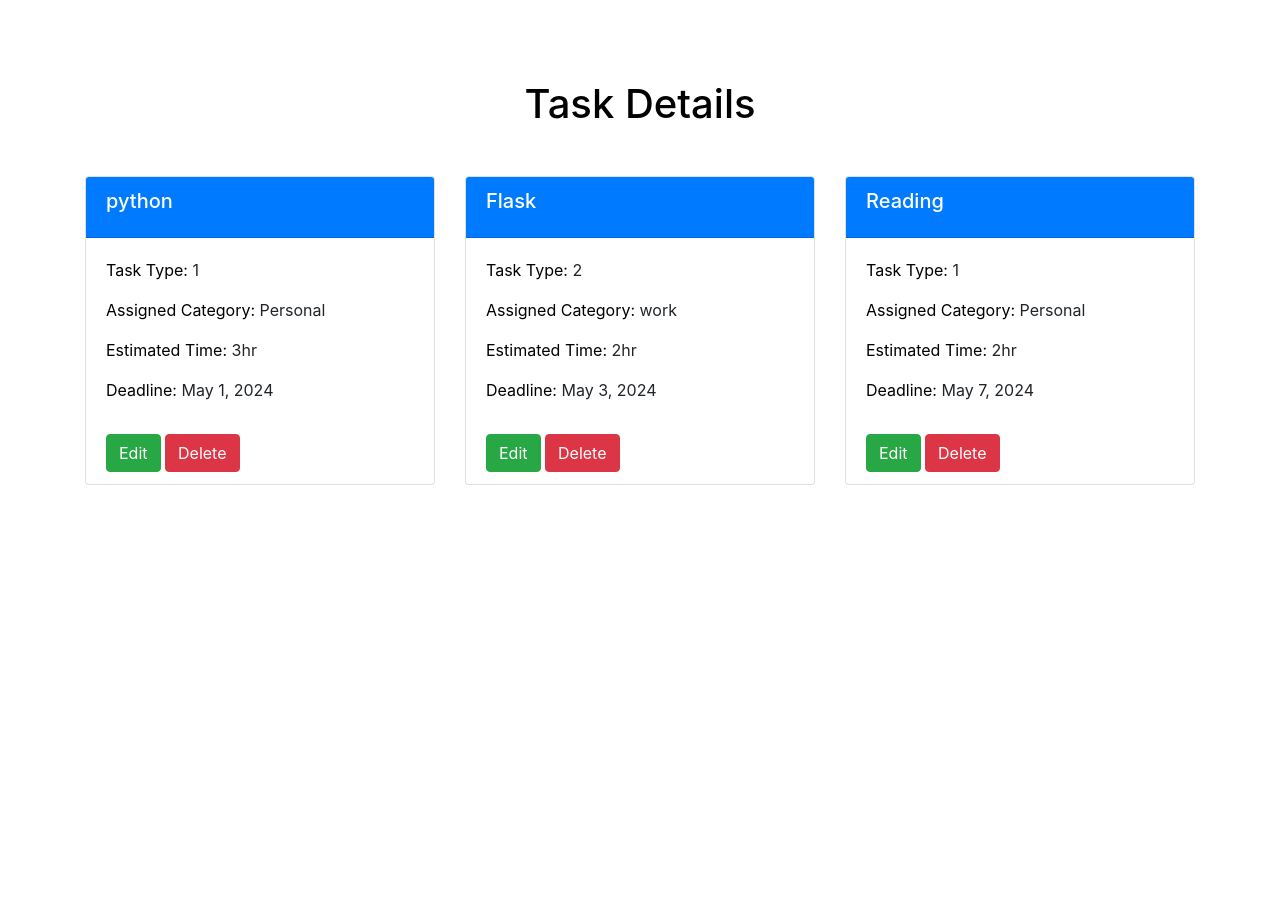
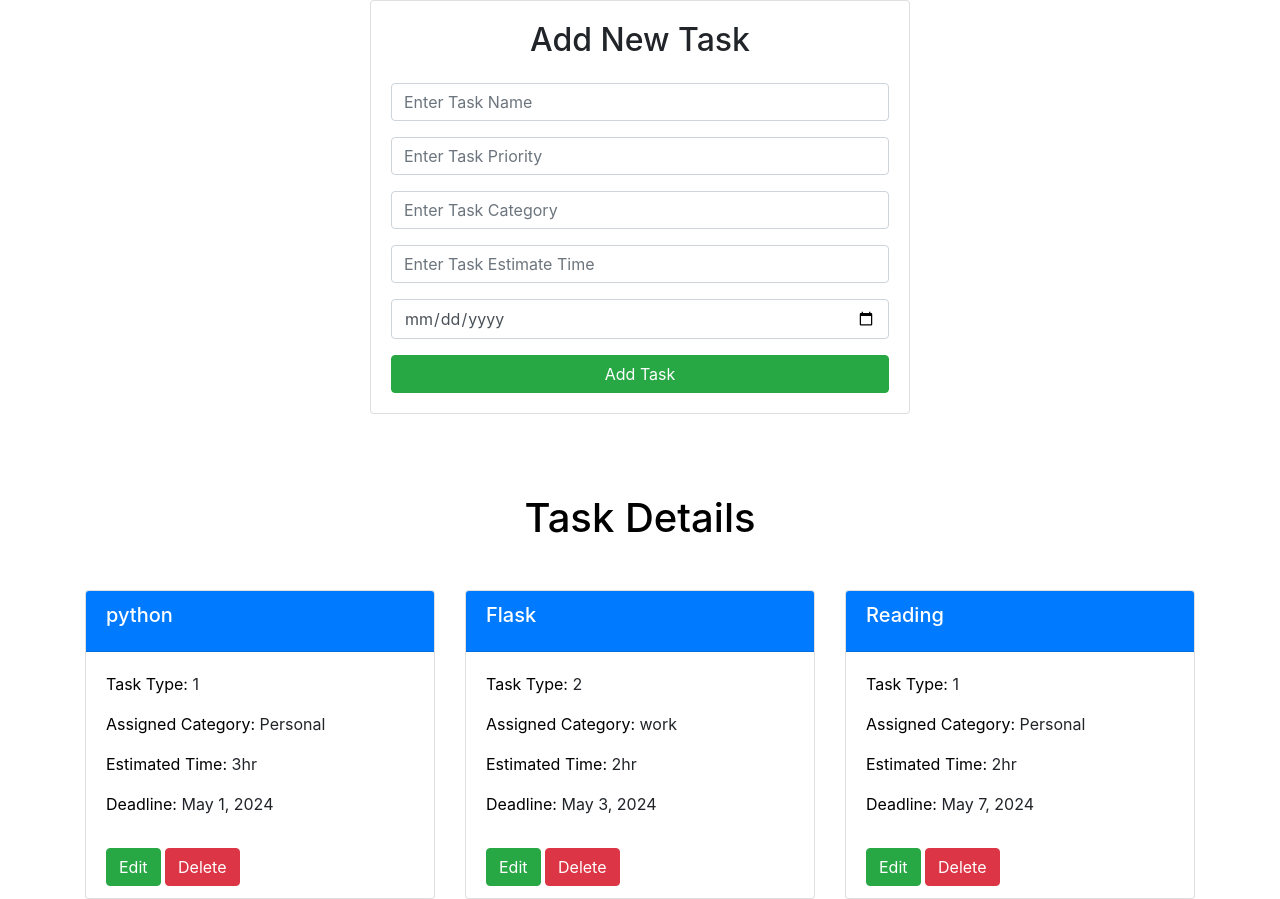
Before and after one commit to Narmathasubramaniyan/TodoApp-Django, a Django app: page / in a window 1280 px wide. Before the commit the page ends 485 px from the top, so only its background shows below. Run offline with Django 5.2, Linux system fonts and the light colour scheme; data comes from the database, SQL or seed files in the repository; both versions use the stored data as it was after the commit.

Commit message:
Add files via upload

```diff
--- a/mysite/myapp/models.py
+++ b/mysite/myapp/models.py
@@ -1,14 +1,11 @@
 from django.db import models
 
-# Create your models here.
 class Task(models.Model):
-
-
-    def __str__(self):
-        return self.name
-
     name = models.CharField(max_length=100)
     priority = models.IntegerField()
     category = models.CharField(max_length=100, null=True, blank=True)
     estimate_time = models.CharField(max_length=50, null=True, blank=True)
     end_date = models.DateField(null=True, blank=True)
+
+    def __str__(self):
+        return self.name
--- a/mysite/myapp/templates/myapp/add.html
+++ b/mysite/myapp/templates/myapp/add.html
@@ -2,8 +2,8 @@
 {% block body %}
 
 <div class="container">
-    <div class="row justify-content-center">
-        <div class="col-md-6">
+    <div class="row">
+        <div class="col-md-6 mx-auto mt-5">
             <div class="card shadow p-6">
                 <div class="card-body">
                     <h2 class="card-title text-center mb-4">Add New Task</h2>
--- a/mysite/myapp/templates/myapp/base.html
+++ b/mysite/myapp/templates/myapp/base.html
@@ -4,7 +4,7 @@
     <meta charset="UTF-8">
     <meta name="viewport" content="width=device-width, initial-scale=1.0">
     <link rel="stylesheet" href="https://cdn.jsdelivr.net/npm/bootstrap@4.0.0/dist/css/bootstrap.min.css" integrity="sha384-Gn5384xqQ1aoWXA+058RXPxPg6fy4IWvTNh0E263XmFcJlSAwiGgFAW/dAiS6JXm" crossorigin="anonymous">
-    <title>Document</title>
+    <title>TODO-APP</title>
 </head>
 <body>
     {% block body %}
--- a/mysite/myapp/templates/myapp/index.html
+++ b/mysite/myapp/templates/myapp/index.html
@@ -1,10 +1,42 @@
 {% extends "myapp/base.html" %}
 {% block body %}
+
+<div class="container">
+    <div class="row justify-content-center">
+        <div class="col-md-6">
+            <div class="card shadow p-6">
+                <div class="card-body">
+                    <h2 class="card-title text-center mb-4">Add New Task</h2>
+                    <form method="POST" action="{% url 'add_task' %}">
+                        {% csrf_token %}
+                        <div class="form-group">
+                            <input type="text" class="form-control" name="name" id="name" placeholder="Enter Task Name" required>
+                        </div>
+                        <div class="form-group">
+                            <input type="text" class="form-control" name="priority" id="priority" placeholder="Enter Task Priority" required>
+                        </div>
+                        <div class="form-group">
+                            <input type="text" class="form-control" name="category" id="category" placeholder="Enter Task Category" required>
+                        </div>
+                        <div class="form-group">
+                            <input type="text" class="form-control" name="estimate_time" id="estimate_time" placeholder="Enter Task Estimate Time" required>
+                        </div>
+                        <div class="form-group">
+                            <input type="date" class="form-control" name="end_date" id="end_date" placeholder="Enter Task End Date" required>
+                        </div>
+                        <button class="btn btn-success btn-block" type="submit">Add Task</button>
+                    </form>
+                </div>
+            </div>
+        </div>
+    </div>
+</div>
+
 <div class="container">
     <h1 class="text-center" style="color: black; margin-top: 5rem;">Task Details</h1>
-    <div class="row row-cols-1 row-cols-md-3 mt-5">
+    <div class="row row-cols-1 row-cols-md-3 g-4 mt-5">
         {% for task in task_list %}
-        <div class="col mb-4">
+        <div class="col-md-4">
             <div class="card h-100">
                 <div class="card-header bg-primary text-white">
                     <h5 class="card-title">{{ task.name }}</h5>
@@ -16,12 +48,17 @@
                     <p class="card-text"><span style="color: black;">Deadline:</span> {{ task.end_date }}</p>
                 </div>
                 <div class="card-footer bg-transparent border-top-0">
-                    <a href="#" class="btn btn-success">Edit</a>
-                    <a href="#" class="btn btn-danger">Delete</a>
+                    <button class="btn btn-success">
+                        <a href="#" class="text-white">Edit</a>
+                    </button>
+                    <button class="btn btn-danger" onclick="return confirm('Are you sure you want to delete this task?')">
+                        <a href="{% url 'delete_task' task.id %}" class="text-white">Delete</a>
+                    </button>
                 </div>
             </div>
         </div>
         {% endfor %}
     </div>
 </div>
+
 {% endblock %}
--- a/mysite/myapp/views.py
+++ b/mysite/myapp/views.py
@@ -1,22 +1,27 @@
-from django.shortcuts import render,redirect
+from django.shortcuts import render, redirect, get_object_or_404
 from .models import Task
 
-# Create your views here.
-def add(request):
-    if request.method=='POST':
-        name = request.POST.get('name','')
-        priority = request.POST.get('priority','')
-        category = request.POST.get('category','')
-        estimate_time = request.POST.get('estimate_time','')
-        end_date = request.POST.get('end_date','')
+def add_task(request):
+    if request.method == 'POST':
+        name = request.POST.get('name', '')
+        priority = request.POST.get('priority', '')
+        category = request.POST.get('category', '')
+        estimate_time = request.POST.get('estimate_time', '')
+        end_date = request.POST.get('end_date', '')
 
-        task=Task(name=name,priority=priority,category=category,estimate_time=estimate_time,end_date=end_date)
+        task = Task(name=name, priority=priority, category=category, estimate_time=estimate_time, end_date=end_date)
         task.save()
-        return redirect('/')
+        # After saving the task, redirect to the index page to display the task details
+        return redirect('index')
 
-
-    return render(request,'myapp/add.html')
+    # If the request method is GET, render the add task form
+    return render(request, 'myapp/index.html')
 
 def index(request):
     task_list = Task.objects.all()
-    return render(request,'myapp/index.html',{'task_list':task_list})
+    return render(request, 'myapp/index.html', {'task_list': task_list})
+
+def delete_task(request, id):
+    task = get_object_or_404(Task, id=id)
+    task.delete()
+    return redirect('index')
--- a/mysite/mysite/urls.py
+++ b/mysite/mysite/urls.py
@@ -18,8 +18,10 @@ from django.contrib import admin
 from django.urls import path
 from myapp import views
 
+
 urlpatterns = [
-    path('add/',views.add,name='add'),
     path('admin/', admin.site.urls),
-    path('',views.index,name='index')
+    path('', views.index, name='index'),
+    path('add/', views.add_task, name='add_task'),
+    path('delete/<int:id>/', views.delete_task, name='delete_task'),
 ]
```
Also changed, not shown: mysite/db.sqlite3.
